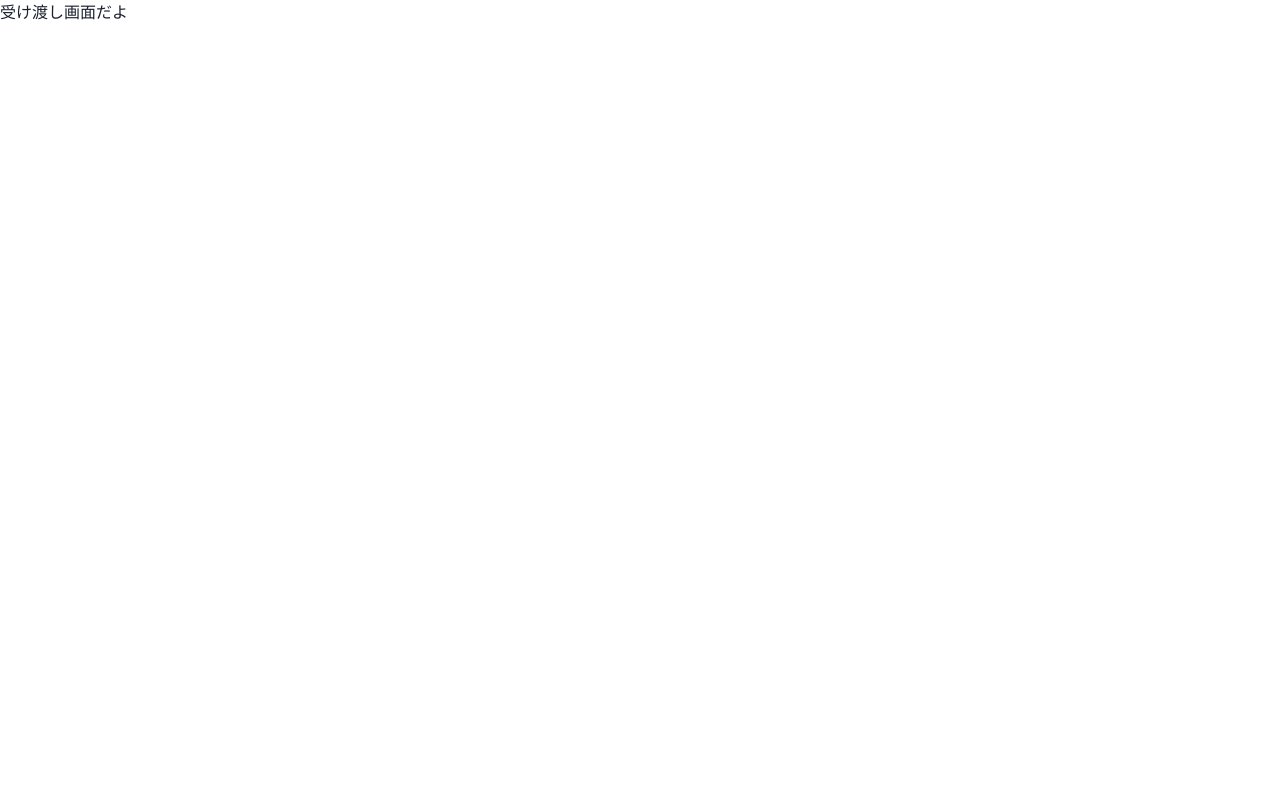
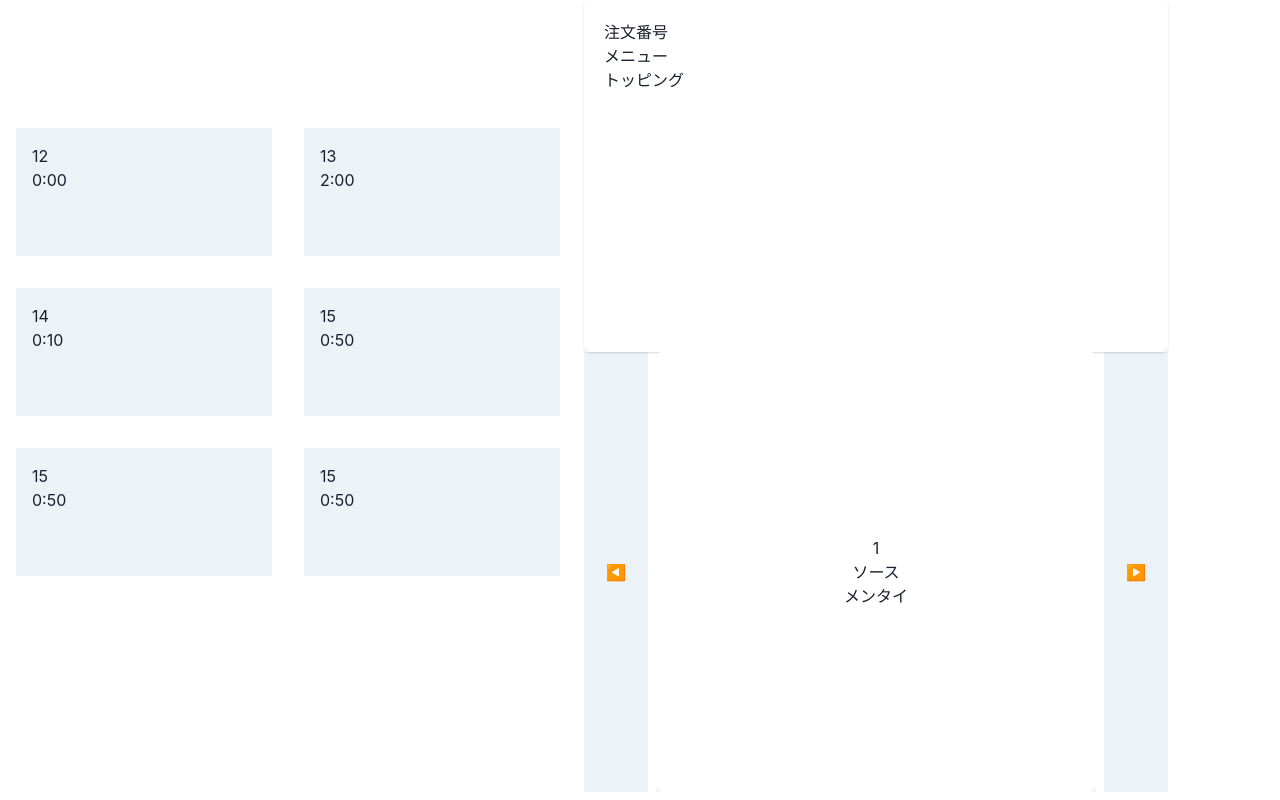
Before and after one commit to f-yusei/roten-app, a React (Vite) app in the folder frontend/: page /delivery in a window 1280 px wide. Built offline with nearby package versions, Linux system fonts and the light colour scheme.

Commit message:
"feat: 受け渡しUIの雛形を作成"

```diff
--- a/frontend/src/components/features/delivery/presenter/DeliveryUI.tsx
+++ b/frontend/src/components/features/delivery/presenter/DeliveryUI.tsx
@@ -1,8 +1,74 @@
+import { Box, Card, CardBody, Grid, GridItem, HStack } from '@chakra-ui/react';
+import { PureCarousel } from '../../../../common/PureCarousel';
 
 const DeliveryUI = () => {
   return (
-    <div>受け渡し画面だよ</div>
-  )
-}
+    <HStack>
+      <Grid templateColumns="repeat(2, 1fr)">
+        <GridItem w={'20vw'} h={'16vh'} m={4} p={4} bgColor={'gray.100'}>
+          <Box>12</Box>
+          <h3>0:00</h3>
+        </GridItem>
+        <GridItem w={'20vw'} h={'16vh'} m={4} p={4} bgColor={'gray.100'}>
+          <Box>13</Box>
+          <h3>2:00</h3>
+        </GridItem>
+        <GridItem w={'20vw'} h={'16vh'} m={4} p={4} bgColor={'gray.100'}>
+          <Box>14</Box>
+          <h3>0:10</h3>
+        </GridItem>
+        <GridItem w={'20vw'} h={'16vh'} m={4} p={4} bgColor={'gray.100'}>
+          <Box>15</Box>
+          <h3>0:50</h3>
+        </GridItem>
+        <GridItem w={'20vw'} h={'16vh'} m={4} p={4} bgColor={'gray.100'}>
+          <Box>15</Box>
+          <h3>0:50</h3>
+        </GridItem>
+        <GridItem w={'20vw'} h={'16vh'} m={4} p={4} bgColor={'gray.100'}>
+          <Box>15</Box>
+          <h3>0:50</h3>
+        </GridItem>
+      </Grid>
+      <Box>
+        <Box>
+          <Card h={'44vh'}>
+            <CardBody>
+              <Box>注文番号</Box>
+              <Box>メニュー</Box>
+              <Box>トッピング</Box>
+            </CardBody>
+          </Card>
+        </Box>
+        <Box h={'44vh'}>
+          <PureCarousel
+            cardInformation={[
+              {
+                orderNumber: 1,
+                menu: 'ソース',
+                topping: 'メンタイ',
+              },
+              {
+                orderNumber: 2,
+                menu: 'ソース',
+                topping: 'メンタイ',
+              },
+              {
+                orderNumber: 3,
+                menu: 'ソース',
+                topping: 'メンタイ',
+              },
+              {
+                orderNumber: 4,
+                menu: 'ソース',
+                topping: 'メンタイ',
+              },
+            ]}
+          />
+        </Box>
+      </Box>
+    </HStack>
+  );
+};
 
-export default DeliveryUI
+export default DeliveryUI;
```
